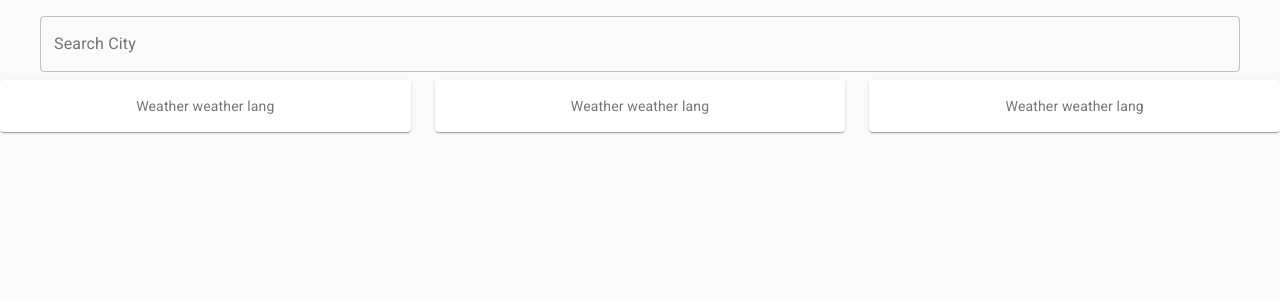
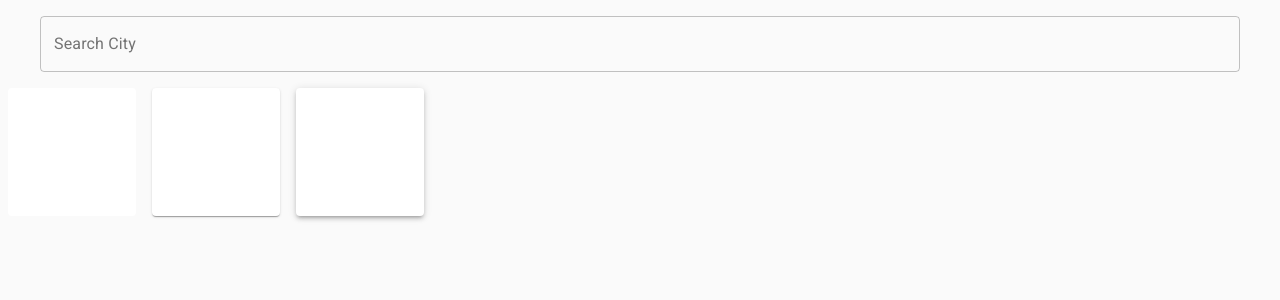
Before and after one commit to yhoseffe/weather, a Next.js app: page / in a window 1280 px wide. Shown: the top 300 px of the page. Built offline with nearby package versions, Linux system fonts and the light colour scheme.

Commit message:
add forecast container

```diff
--- a/src/components/atoms/Cotainer/forecast.tsx
+++ b/src/components/atoms/Cotainer/forecast.tsx
@@ -1,37 +1,67 @@
+// import React from 'react';
+// import { makeStyles } from '@material-ui/core/styles';
+// import Paper from '@material-ui/core/Paper';
+// import Grid from '@material-ui/core/Grid';
+
+// const useStyles = makeStyles((theme) => ({
+//     root: {
+//       flexGrow: 1,
+//       maxWith: 1200,
+//       margin: 'auto',
+//     },
+//     paper: {
+//       padding: theme.spacing(2),
+//       textAlign: 'center',
+//       color: theme.palette.text.secondary,
+//     },
+//   }))
+
+// export default function CenteredGrid() {
+//   const classes = useStyles()
+
+//   return (
+//     <div className={classes.root}>
+//       <Grid container spacing={3}>
+//         <Grid item xs>
+//           <Paper className={classes.paper}>Weather weather lang</Paper>
+//         </Grid>
+//         <Grid item xs>
+//           <Paper className={classes.paper}>Weather weather lang</Paper>
+//         </Grid>
+//         <Grid item xs>
+//           <Paper className={classes.paper}>Weather weather lang</Paper>
+//         </Grid>
+//       </Grid>
+//     </div>
+//   );
+// }
+
 import React from 'react';
-import { makeStyles } from '@material-ui/core/styles';
+import { Theme, createStyles, makeStyles } from '@material-ui/core/styles';
 import Paper from '@material-ui/core/Paper';
-import Grid from '@material-ui/core/Grid';
 
-const useStyles = makeStyles((theme) => ({
+const useStyles = makeStyles((theme: Theme) =>
+  createStyles({
     root: {
-      flexGrow: 1,
-      maxWith: 1200,
-      margin: 'auto',
+      display: 'flex',
+      flexWrap: 'wrap',
+      '& > *': {
+        margin: theme.spacing(1),
+        width: theme.spacing(16),
+        height: theme.spacing(16),
+      },
     },
-    paper: {
-      padding: theme.spacing(2),
-      textAlign: 'center',
-      color: theme.palette.text.secondary,
-    },
-  }))
+  }),
+);
 
 export default function CenteredGrid() {
-  const classes = useStyles()
+  const classes = useStyles();
 
   return (
     <div className={classes.root}>
-      <Grid container spacing={3}>
-        <Grid item xs>
-          <Paper className={classes.paper}>Weather weather lang</Paper>
-        </Grid>
-        <Grid item xs>
-          <Paper className={classes.paper}>Weather weather lang</Paper>
-        </Grid>
-        <Grid item xs>
-          <Paper className={classes.paper}>Weather weather lang</Paper>
-        </Grid>
-      </Grid>
+      <Paper elevation={0} />
+      <Paper />
+      <Paper elevation={3} />
     </div>
   );
 }
```
